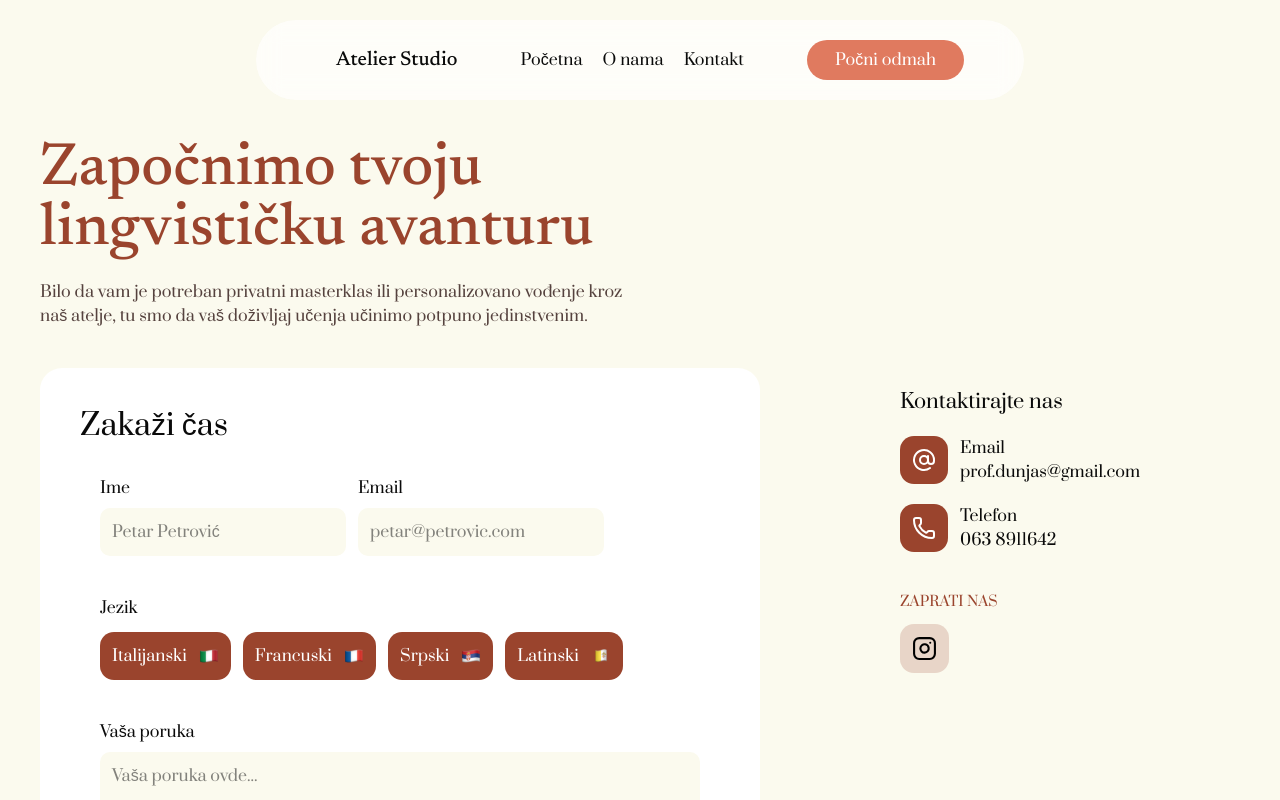
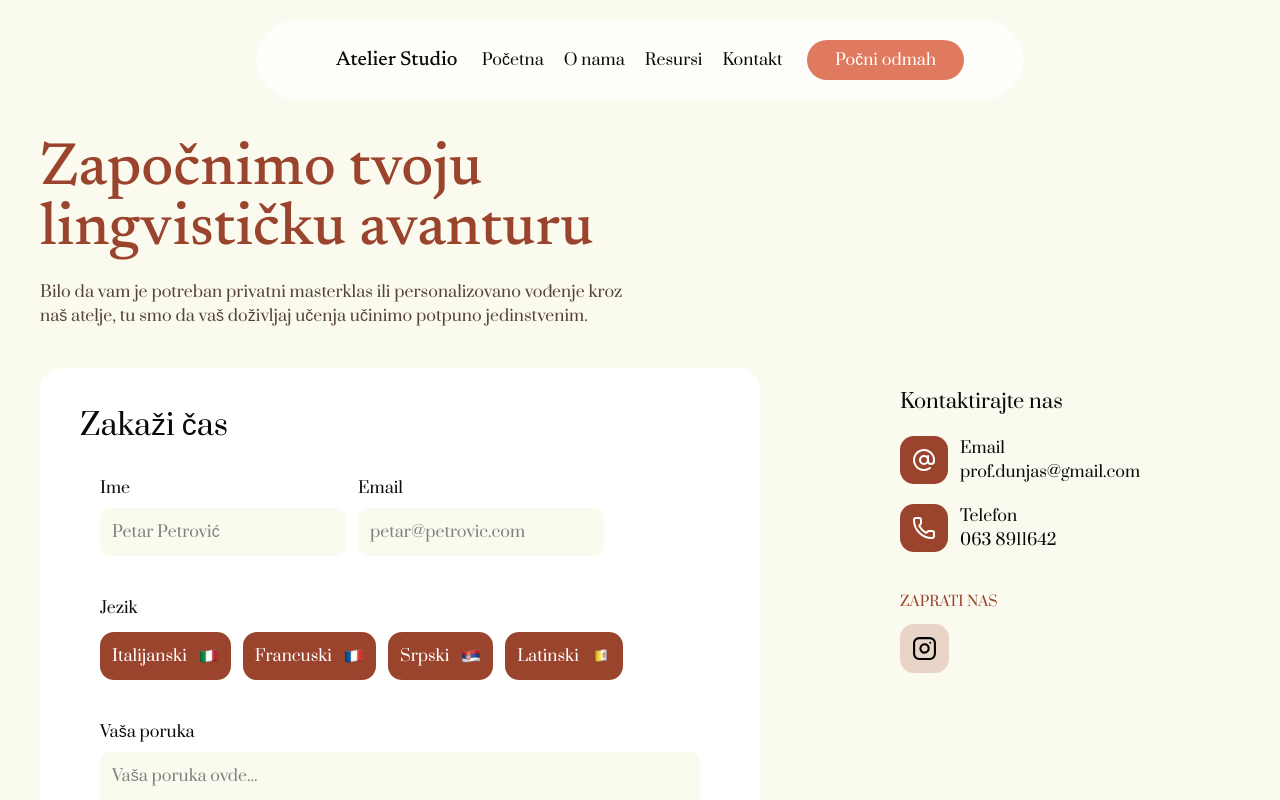
Before and after one commit to matkethekid/atelier-studio, a Next.js app: page /kontakt in a window 1280 px wide. Shown: the top 800 px of the page. Built offline with nearby package versions, Linux system fonts and the light colour scheme.

Commit message:
feat: add resources page link

```diff
--- a/components/Navbar.tsx
+++ b/components/Navbar.tsx
@@ -38,6 +38,7 @@ const Navbar = () => {
             <ul className="hidden lg:flex flex-row gap-5">
                 <li><Link href={"/"}>Početna</Link></li>
                 <li><Link href={"/onama"}>O nama</Link></li>
+                <li><Link href={"/resursi"}>Resursi</Link></li>
                 <li><Link href={"/kontakt"}>Kontakt</Link></li>
             </ul>
             <Link href={"/kontakt"} className={`hidden lg:block pt-2 pb-2 pl-7 pr-7 rounded-full bg-[#E07A5F] text-white`}>Počni odmah</Link>
```
